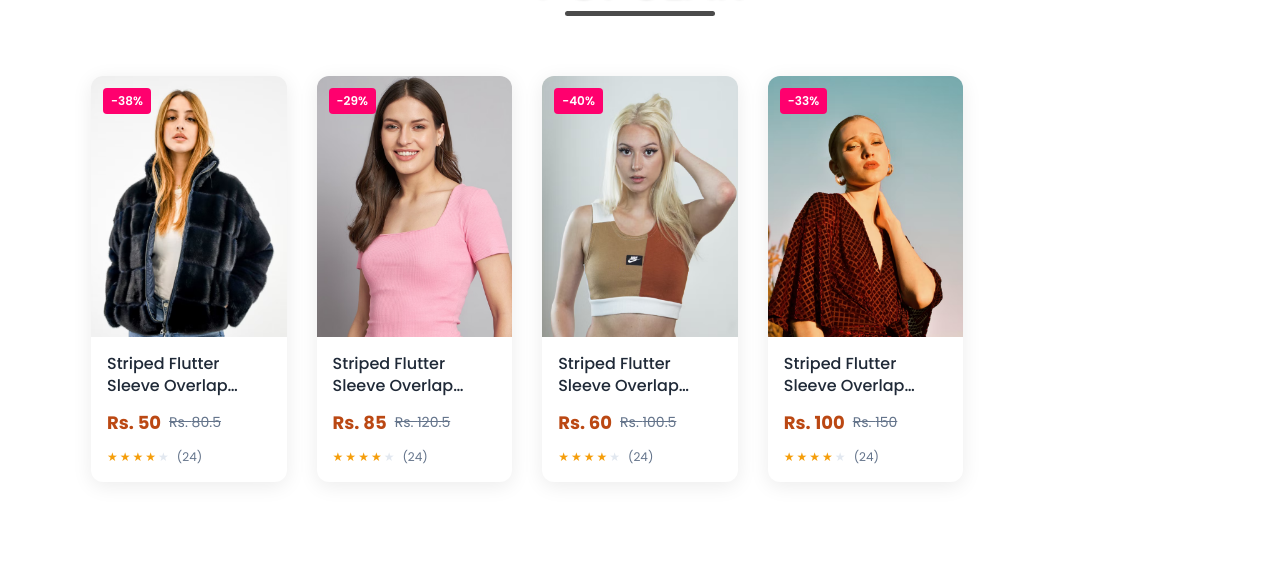
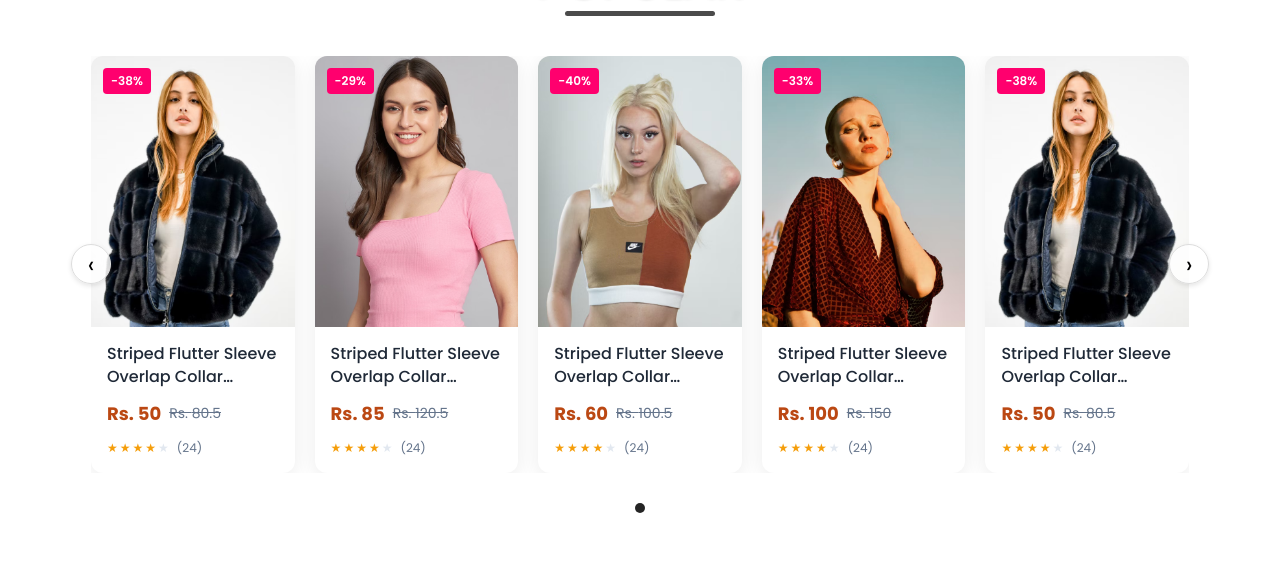
Before and after one commit to Thushan2002/Mahi-clothingsite-react-vite, a React (Vite) app in the folder frontend/: page / in a window 1280 px wide. Shown: the part 690-1253 px from the top of the page. Built offline with nearby package versions, Linux system fonts and the light colour scheme.

Commit message:
feat: popular component updated

```diff
--- a/frontend/src/components/popular/Popular.css
+++ b/frontend/src/components/popular/Popular.css
@@ -7,6 +7,7 @@
     min-height: 60vh;
     margin-inline: auto;
     padding: 40px 0;
+    position: relative;
 }
 
 .popular h1 {
@@ -24,15 +25,22 @@
     border: none;
 }
 
+.popular-container {
+    display: flex;
+    align-items: center;
+    justify-content: center;
+    width: 100%;
+    position: relative;
+    margin-top: 30px;
+}
+
 .popular-items {
-    margin-top: 50px;
-    display: grid;
-    place-items: center;
-    grid-template-columns: repeat(5, 1fr);
-    flex-wrap: wrap;
-
+    display: flex;
+    justify-content: center;
     gap: 30px;
     width: 100%;
+    overflow: hidden;
+    transition: transform 0.3s ease;
 }
 
 .popular-items img {
@@ -41,13 +49,121 @@
     height: auto;
 }
 
-/* Responsive tweak for smaller screens */
-@media (max-width: 768px) {
+.swipe-button {
+    position: absolute;
+    top: 50%;
+    transform: translateY(-50%);
+    background: rgba(255, 255, 255, 0.8);
+    border: 1px solid #ddd;
+    border-radius: 50%;
+    width: 40px;
+    height: 40px;
+    display: flex;
+    align-items: center;
+    justify-content: center;
+    font-size: 24px;
+    cursor: pointer;
+    z-index: 10;
+    box-shadow: 0 2px 5px rgba(0, 0, 0, 0.1);
+    transition: all 0.2s ease;
+}
+
+.swipe-button:hover {
+    background: white;
+    box-shadow: 0 4px 8px rgba(0, 0, 0, 0.15);
+}
+
+.swipe-button.prev {
+    left: -20px;
+}
+
+.swipe-button.next {
+    right: -20px;
+}
+
+.popular-indicators {
+    display: flex;
+    justify-content: center;
+    gap: 8px;
+    margin-top: 20px;
+}
+
+.indicator {
+    width: 10px;
+    height: 10px;
+    border-radius: 50%;
+    background-color: #ccc;
+    border: none;
+    cursor: pointer;
+    transition: background-color 0.3s ease;
+}
+
+.indicator.active {
+    background-color: #252525;
+}
+
+/* Responsive design */
+@media (max-width: 1280px) {
     .popular-items {
         gap: 20px;
     }
+}
 
-    .popular h1 {
-        font-size: clamp(1.2rem, 6vw, 2.5rem);
+@media (max-width: 1024px) {
+    .swipe-button {
+        width: 35px;
+        height: 35px;
+        font-size: 20px;
+    }
+
+    .swipe-button.prev {
+        left: -15px;
+    }
+
+    .swipe-button.next {
+        right: -15px;
     }
 }
+
+@media (max-width: 768px) {
+    .popular-items {
+        gap: 15px;
+    }
+
+    .swipe-button {
+        width: 30px;
+        height: 30px;
+        font-size: 18px;
+    }
+}
+
+@media (max-width: 640px) {
+    .popular-container {
+        width: 85%;
+        margin: 30px auto 0;
+    }
+
+    .swipe-button {
+        display: none;
+    }
+
+    .popular-items {
+        gap: 0;
+        justify-content: flex-start;
+        scroll-snap-type: x mandatory;
+        overflow-x: auto;
+        scroll-behavior: smooth;
+        -webkit-overflow-scrolling: touch;
+        padding-bottom: 10px;
+    }
+
+    .popular-items::-webkit-scrollbar {
+        display: none;
+    }
+
+    .popular-items>* {
+        scroll-snap-align: center;
+        flex: 0 0 85%;
+        margin: 0 7.5%;
+    }
+}
--- a/frontend/src/components/popular/Popular.jsx
+++ b/frontend/src/components/popular/Popular.jsx
@@ -1,18 +1,99 @@
-import React from "react";
+import React, { useState, useRef, useEffect } from "react";
 import "./Popular.css";
 import product_data from "../../assets/Frontend_Assets/data";
 import Item from "../item/Item";
 import Title from "../title/Title";
 
 const Popular = () => {
+  const [currentIndex, setCurrentIndex] = useState(0);
+  const [itemsPerView, setItemsPerView] = useState(5);
+  const containerRef = useRef(null);
+  const touchStartX = useRef(0);
+  const touchEndX = useRef(0);
+
+  // Determine how many items to show based on screen width
+  useEffect(() => {
+    const handleResize = () => {
+      if (window.innerWidth < 640) {
+        setItemsPerView(1);
+      } else if (window.innerWidth < 768) {
+        setItemsPerView(2);
+      } else if (window.innerWidth < 1024) {
+        setItemsPerView(3);
+      } else if (window.innerWidth < 1280) {
+        setItemsPerView(4);
+      } else {
+        setItemsPerView(5);
+      }
+    };
+
+    handleResize();
+    window.addEventListener("resize", handleResize);
+
+    return () => {
+      window.removeEventListener("resize", handleResize);
+    };
+  }, []);
+
+  const handlePrev = () => {
+    setCurrentIndex((prevIndex) =>
+      prevIndex === 0 ? product_data.length - itemsPerView : prevIndex - 1
+    );
+  };
+
+  const handleNext = () => {
+    setCurrentIndex((prevIndex) =>
+      prevIndex >= product_data.length - itemsPerView ? 0 : prevIndex + 1
+    );
+  };
+
+  const handleTouchStart = (e) => {
+    touchStartX.current = e.touches[0].clientX;
+  };
+
+  const handleTouchMove = (e) => {
+    touchEndX.current = e.touches[0].clientX;
+  };
+
+  const handleTouchEnd = () => {
+    if (touchStartX.current - touchEndX.current > 50) {
+      // Swipe left
+      handleNext();
+    } else if (touchEndX.current - touchStartX.current > 50) {
+      // Swipe right
+      handlePrev();
+    }
+  };
+
+  // Calculate which items to display
+  const visibleItems = [];
+  for (let i = 0; i < itemsPerView; i++) {
+    const itemIndex = (currentIndex + i) % product_data.length;
+    visibleItems.push(product_data[itemIndex]);
+  }
+
   return (
     <div className="popular">
       <Title title={"POPULAR"} size={"lg"} />
-      <div className="popular-items">
-        {product_data.map((item, id) => {
+
+      <div className="popular-container">
+        <button
+          className="swipe-button prev"
+          onClick={handlePrev}
+          aria-label="Previous items">
+          &#8249;
+        </button>
+
+        <div
+          className="popular-items"
+          ref={containerRef}
+          onTouchStart={handleTouchStart}
+          onTouchMove={handleTouchMove}
+          onTouchEnd={handleTouchEnd}>
+          {visibleItems.map((item, index) => {
             return (
               <Item
-              key={id}
+                key={`${item.id}-${index}`}
                 id={item.id}
                 name={item.name}
                 image={item.image}
@@ -22,6 +103,29 @@ const Popular = () => {
             );
           })}
         </div>
+
+        <button
+          className="swipe-button next"
+          onClick={handleNext}
+          aria-label="Next items">
+          &#8250;
+        </button>
+      </div>
+
+      <div className="popular-indicators">
+        {Array.from({
+          length: Math.ceil(product_data.length / itemsPerView),
+        }).map((_, index) => (
+          <button
+            key={index}
+            className={`indicator ${
+              Math.floor(currentIndex / itemsPerView) === index ? "active" : ""
+            }`}
+            onClick={() => setCurrentIndex(index * itemsPerView)}
+            aria-label={`Go to page ${index + 1}`}
+          />
+        ))}
+      </div>
     </div>
   );
 };
```
Lines whose indentation alone changed are shown as unchanged.
